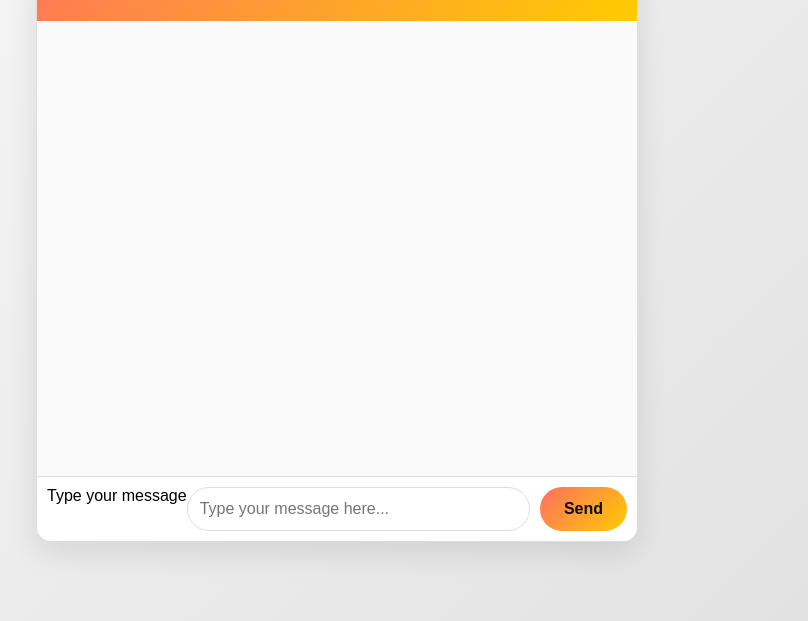
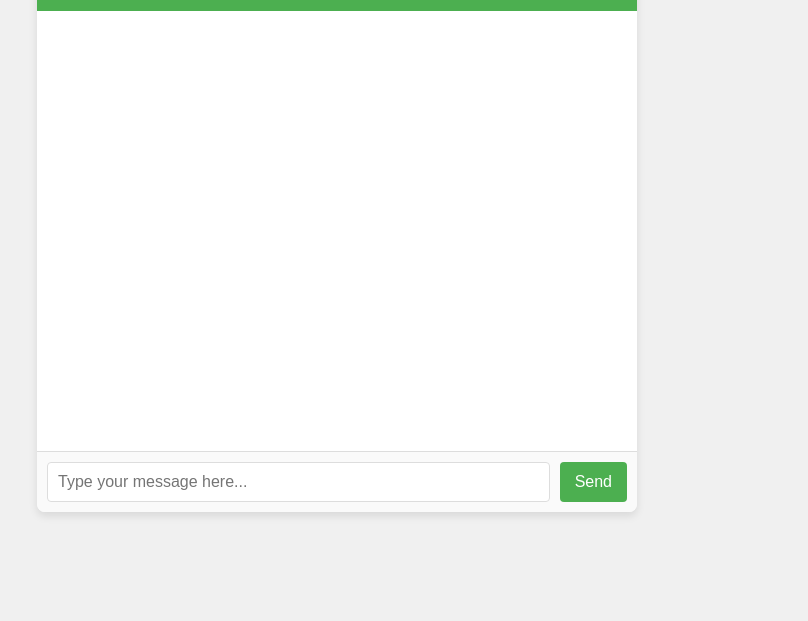
Before and after one commit to shojebscodeplay/chatbot_llm, a plain HTML site: page public/index.html in a window 1280 px wide. Shown: the part 179-800 px from the top of the page, without its empty margins (303-1111 px from the left). Drawn offline with Linux system fonts and the light colour scheme.

Commit message:
Update styles.css

```diff
--- a/public/styles.css
+++ b/public/styles.css
@@ -1,156 +1,107 @@
+/* Basic styling for the body and chat-container */
 body {
-  margin: 0;
-  padding: 0;
-  font-family: 'Arial', sans-serif;
-  background: linear-gradient(135deg, #f9f9f9, #e0e0e0);
+  font-family: Arial, sans-serif;
+  background-color: #f0f0f0;
   display: flex;
   justify-content: center;
   align-items: center;
   height: 100vh;
+  margin: 0;
 }
 
 .chat-container {
+  background-color: #fff;
+  border-radius: 8px;
+  width: 90%;
   max-width: 600px;
-  width: 100%;
-  margin: 20px;
-  border: 1px solid #ddd;
-  background: #fff;
+  box-shadow: 0 4px 8px rgba(0, 0, 0, 0.1);
+  overflow: hidden;
   display: flex;
   flex-direction: column;
-  height: 80vh;
-  border-radius: 15px;
-  box-shadow: 0 10px 30px rgba(0, 0, 0, 0.1);
-  overflow: hidden;
 }
 
+/* Styling for the header */
 header {
-  background: linear-gradient(135deg, #ff6f61, #ffcc00);
-  color: #080808;
-  padding: 15px;
+  background-color: #4CAF50;
+  color: white;
+  padding: 10px 20px;
   text-align: center;
-  font-size: 18px;
-  font-weight: bold;
-  box-shadow: 0 2px 5px rgba(0, 0, 0, 0.1);
 }
 
-.chat-box {
-  flex: 1;
-  padding: 20px;
-  overflow-y: auto;
-  background: #fafafa;
-  scrollbar-width: thin;
-  scrollbar-color: #ff6f61 #fafafa;
+h1 {
+  font-size: 1.5rem;
 }
 
-.chat-box::-webkit-scrollbar {
-  width: 8px;
+/* Chatbox styling */
+#chat-box {
+  padding: 20px;
+  flex-grow: 1;
+  overflow-y: auto;
+  height: 400px;
+  border-bottom: 1px solid #ddd;
 }
 
-.chat-box::-webkit-scrollbar-thumb {
-  background-color: #ff6f61;
-  border-radius: 4px;
+#chat-box div {
+  margin-bottom: 10px;
 }
 
-.chat-box::-webkit-scrollbar-track {
+/* Styling for the form */
+form {
+  display: flex;
+  padding: 10px;
   background-color: #fafafa;
 }
 
-.message {
-  margin-bottom: 15px;
-  display: flex;
+#user-input {
+  flex-grow: 1;
+  padding: 10px;
+  border: 1px solid #ddd;
+  border-radius: 4px;
+  margin-right: 10px;
+  font-size: 1rem;
 }
 
-.message.user {
-  justify-content: flex-end;
+button {
+  padding: 10px 15px;
+  border: none;
+  background-color: #4CAF50;
+  color: white;
+  border-radius: 4px;
+  font-size: 1rem;
+  cursor: pointer;
 }
 
-.message.assistant {
-  justify-content: flex-start;
+button:hover {
+  background-color: #45a049;
 }
 
-.message .text {
-  max-width: 70%;
-  padding: 12px 18px;
-  border-radius: 15px;
-  font-size: 16px;
-  line-height: 1.4;
-  position: relative;
-  transition: transform 0.2s ease, opacity 0.2s ease;
+button:active {
+  background-color: #388e3c;
 }
 
-.message.user .text {
-  background: linear-gradient(135deg, #ff6f61, #ffcc00);
-  color: #0b0b0b;
-  border-bottom-right-radius: 0;
-  box-shadow: 0 4px 6px rgba(0, 0, 0, 0.1);
+/* Simple message bubble styles */
+.chat-box div.user {
+  background-color: #e3f2fd;
+  padding: 8px;
+  border-radius: 12px;
+  text-align: left;
 }
 
-.message.assistant .text {
-  background: linear-gradient(135deg, #00c9ff, #92fe9d);
-  color: #333;
-  border-bottom-left-radius: 0;
-  box-shadow: 0 4px 6px rgba(0, 0, 0, 0.05);
+.chat-box div.bot {
+  background-color: #f1f1f1;
+  padding: 8px;
+  border-radius: 12px;
+  text-align: left;
+  align-self: flex-start;
 }
 
-.message .text::after {
-  content: '';
+.sr-only {
   position: absolute;
-  bottom: 0;
-  width: 15px;
-  height: 15px;
-  background: inherit;
+  width: 1px;
+  height: 1px;
+  margin: -1px;
+  padding: 0;
+  border: 0;
+  clip: rect(0, 0, 0, 0);
+  overflow: hidden;
 }
-
-.message.user .text::after {
-  right: -10px;
-  clip-path: polygon(100% 0, 0 0, 100% 100%);
-}
-
-.message.assistant .text::after {
-  left: -10px;
-  clip-path: polygon(0 0, 0 100%, 100% 0);
-}
-
-#chat-form {
-  display: flex;
-  border-top: 1px solid #ddd;
-  background: #fff;
-  padding: 10px;
-}
-
-#chat-form input {
-  flex: 1;
-  padding: 12px;
-  border: 1px solid #ddd;
-  border-radius: 25px;
-  font-size: 16px;
-  margin-right: 10px;
-  outline: none;
-  transition: border-color 0.3s ease;
-}
-
-#chat-form input:focus {
-  border-color: #ff6f61;
-  box-shadow: 0 0 5px rgba(255, 111, 97, 0.5);
-}
-
-#chat-form button {
-  padding: 12px 24px;
-  border: none;
-  background: linear-gradient(135deg, #ff6f61, #ffcc00);
-  color: #0d0d0d;
-  font-size: 16px;
-  font-weight: bold;
-  cursor: pointer;
-  border-radius: 25px;
-  transition: background 0.3s ease, transform 0.2s ease;
-}
-
-#chat-form button:hover {
-  background: linear-gradient(135deg, #ffcc00, #ff6f61);
-  transform: scale(1.05);
-}
-
-#chat-form button:active {
-  transform: scale(0.95);
-}
```
